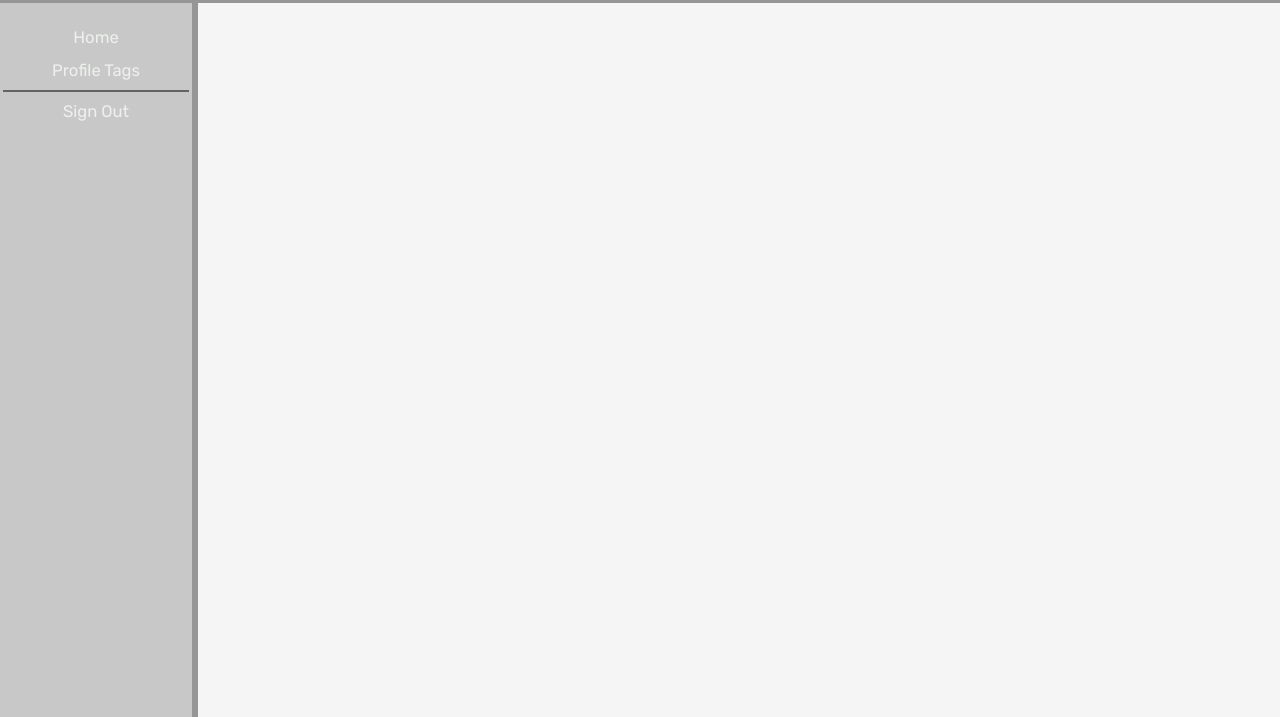
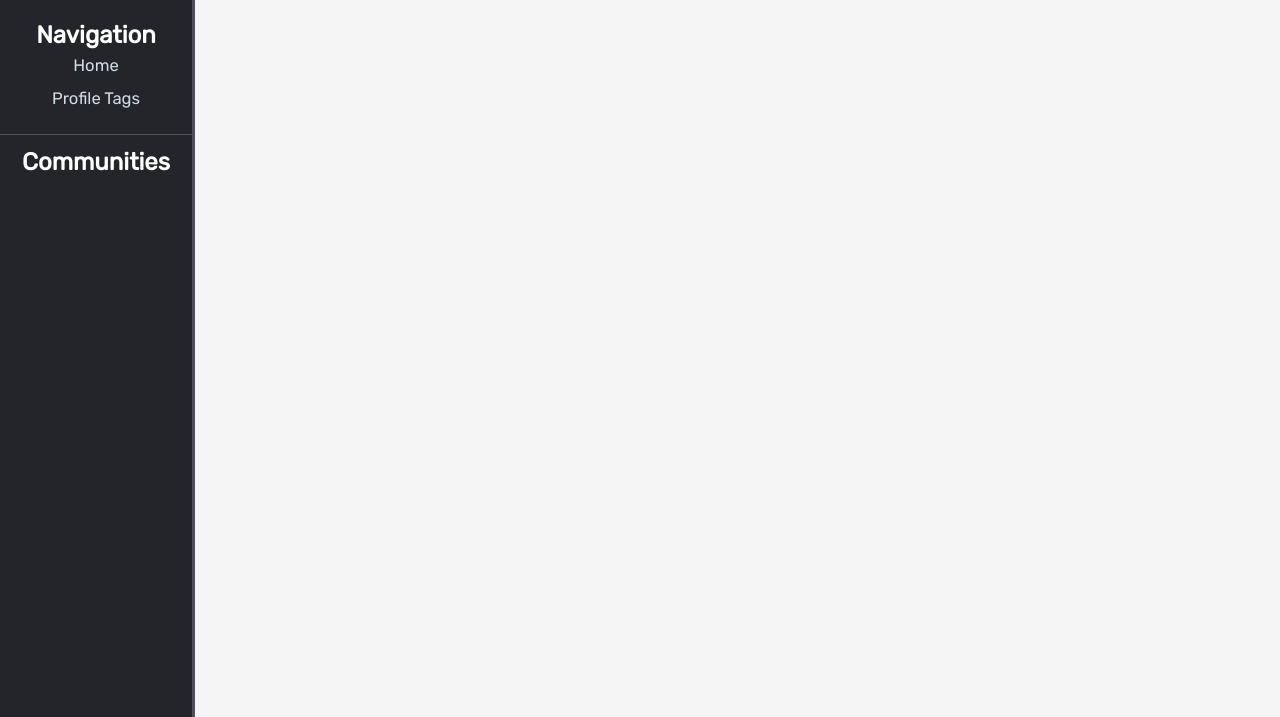
Before and after one commit to Sage1134/Link, a plain HTML site: page dashboard/dashboard.html in a window 1280 px wide. Shown: the part 83-800 px from the top of the page. Drawn offline with Linux system fonts and the light colour scheme.

Commit message:
updated ui

```diff
--- a/dashboard/dashboard.html
+++ b/dashboard/dashboard.html
@@ -23,15 +23,16 @@
                 <li><a href="">Classes</a></li>
             </ul>
         </nav>
-        <a class="cta" href="#"><button>Sign Out</button></a>
+        <a class="cta" href="#" id="signOutButton"><button>Sign Out</button></a>
 
     </div>
     <div id="container">
         <div id="sideBar">
+            <h2 id="navigationHeader">Navigation</h2>
             <button id="homeButton">Home</button>
             <button id="profileTagsButton">Profile Tags</button>
+            <h2 id="communitiesHeader">Communities</h2>
             <div id="communitiesSidebar"></div>
-            <button id="signOutButton">Sign Out</button>
         </div>
         <div id="content">
             <div id="communities"></div>
--- a/dashboard/dashboardStyleSheet.css
+++ b/dashboard/dashboardStyleSheet.css
@@ -14,11 +14,11 @@ body {
 }
 
 #head {
-    background-color: #24252A;
+    background-color: rgb(30, 30, 35);
     width: 100%;
     height: 10vh;
     border: 0;
-    border-bottom: 0.5vw solid rgb(150, 150, 150);
+    border-bottom: 3px solid rgb(80, 80, 90);
     position: fixed;
     z-index: 9999;
     display: flex;
@@ -38,7 +38,7 @@ button {
     font-size: 16px;
     color: #edf0ed;
     text-decoration: none;
-    background-color: #24252A;
+    background-color: rgb(30, 30, 35);
 }
 
 #head button {
@@ -76,8 +76,6 @@ button {
     color: #0088a9
 }
 
-
-
 #head img {
     width: 7vh;
     height: 7vh;
@@ -94,7 +92,7 @@ button {
 }
 
 #sideBar {
-    border-right: 0.5vw solid rgb(150, 150, 150);
+    border-right: 3px solid rgb(80, 80, 90);
     display: flex;
     flex-direction: column;
     justify-content: flex-start;
@@ -104,7 +102,20 @@ button {
     height: 100vh;
     position: fixed;
     left: 0;
-    background-color: rgb(200, 200, 200);
+    text-align: center;
+    background-color: #24252A;
+}
+
+#communitiesHeader {
+    border-top: 1px solid rgb(80, 80, 90);
+    margin-bottom: 0;
+    padding-top: 1vw;
+    color: rgb(255, 255, 255);
+}
+
+#navigationHeader {
+    margin: 0;
+    color: rgb(255, 255, 255);
 }
 
 .popup {
@@ -172,8 +183,6 @@ button {
     align-items: center;
     justify-content: center;
     flex-direction: column;
-    border-top: 1px solid rgba(0, 0, 0, 0.5);
-    border-bottom: 1px solid rgba(0, 0, 0, 0.5);
     margin: 0.25vw;
 }
 
@@ -192,18 +201,20 @@ button {
 #sideBar button {
     background-color: rgba(0, 0, 0, 0);
     padding: 0.5vw;
+    width: 15vw;
     border-style: none;
     font-size: 1.3vw;
     border-radius: 10px;
     transition: background-color 0.1s;
+    color: rgb(210, 220, 230);
 }
 
 #sideBar button:hover {
-    background-color: rgba(0, 0, 0, 0.1);
+    background-color: rgba(0, 0, 0, 0.2);
 }
 
 #sideBar button:active {
-    background-color: rgba(0, 0, 0, 0.2);
+    background-color: rgba(0, 0, 0, 0.4);
 }
 
 textarea {
```
